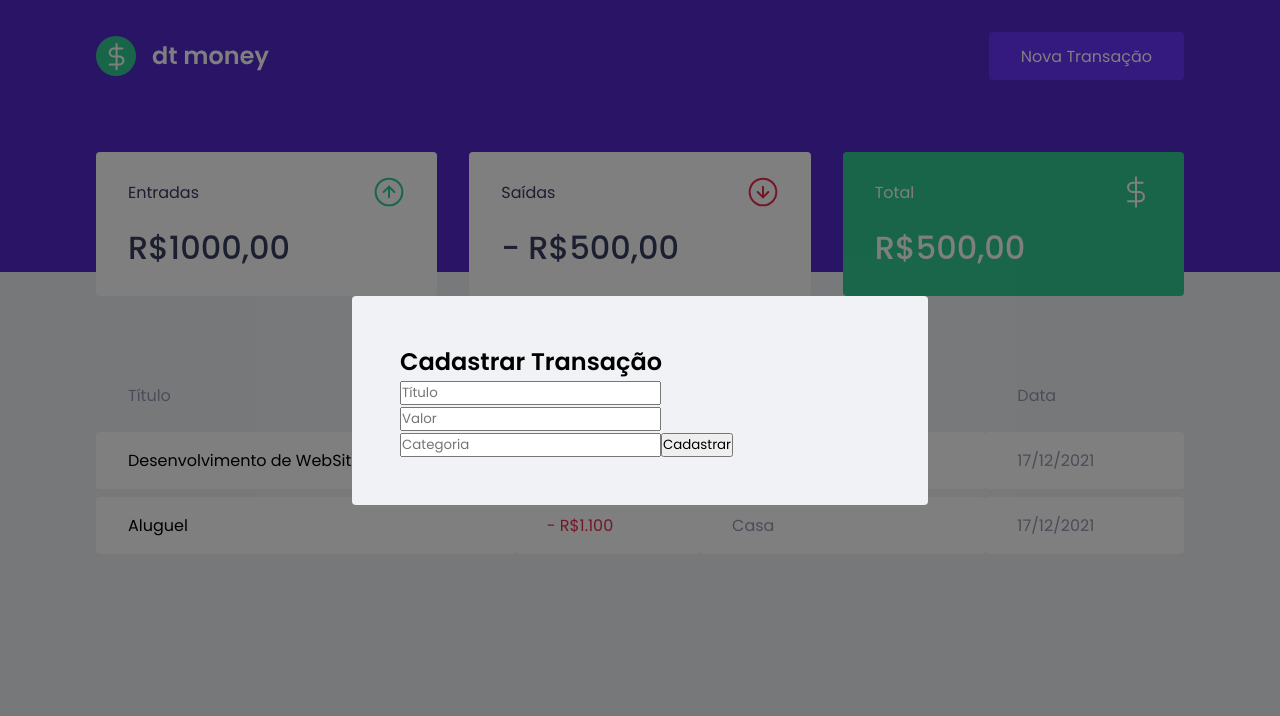
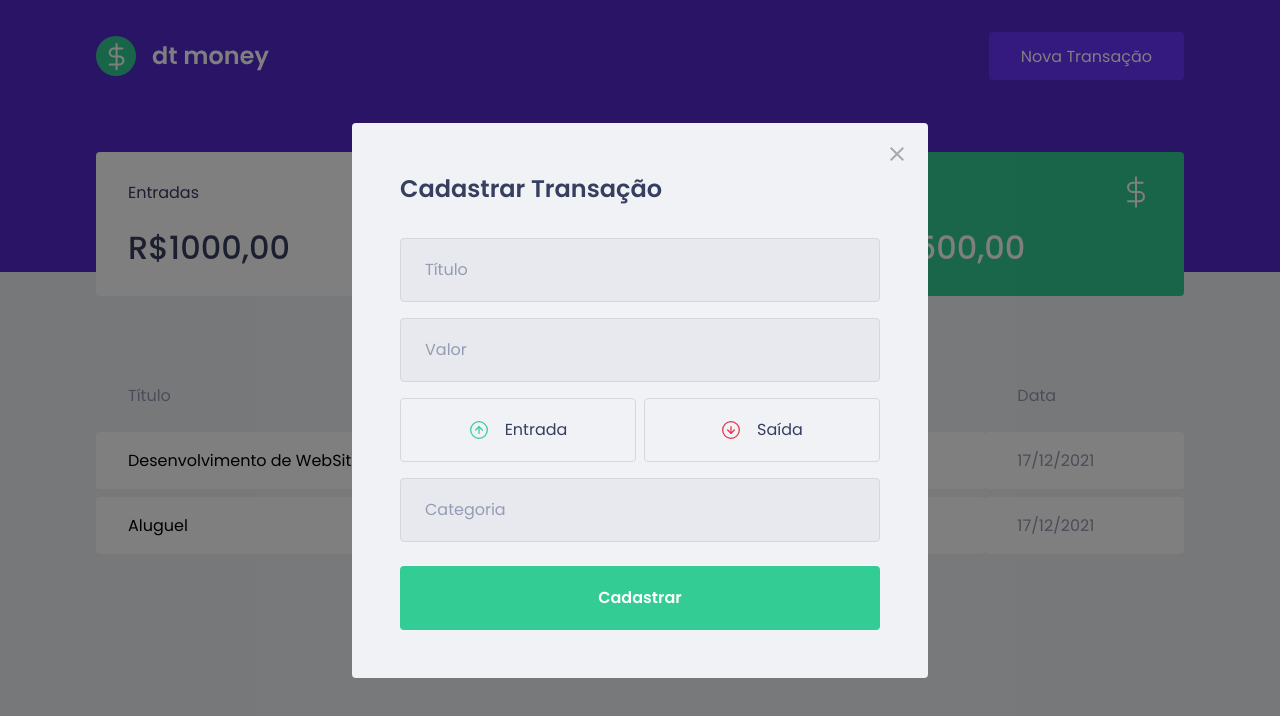
Before and after one commit to MarceloTadini/DtMoney, a React (Create React App) app in the folder dtmoney/: page / in a window 1280 px wide. Both pictures are taken after a click on the button "Nova Transação". Shown: the top 716 px of the page. Built offline with nearby package versions, Linux system fonts and the light colour scheme; no server answers; what miragejs would draw is missing.

Commit message:
Botões de entrada e saída do modal

```diff
--- a/dtmoney/package.json
+++ b/dtmoney/package.json
@@ -5,6 +5,7 @@
   "dependencies": {
     "axios": "^0.24.0",
     "miragejs": "^0.1.42",
+    "polished": "^4.1.3",
     "react": "^17.0.2",
     "react-dom": "^17.0.2",
     "react-modal": "^3.14.4",
--- a/dtmoney/src/components/NewTransactionModal/index.tsx
+++ b/dtmoney/src/components/NewTransactionModal/index.tsx
@@ -1,5 +1,8 @@
 import Modal from 'react-modal';
-import { Container } from './styles';
+import { Container, TransactionTypeContainer } from './styles';
+import closeImg from '../../assets/close.svg';
+import incomeImg from '../../assets/income.svg';
+import outcomeImg from '../../assets/outcome.svg';
 
 interface NewTransactionModalProps{
     isOpen: boolean;
@@ -14,12 +17,32 @@
             overlayClassName="react-modal-overlay" //Para modificar envolta do modal
             className="react-modal-content" //Para modificar o conteúdo do modal em si
         >
+            <button
+                type="button"
+                onClick={onRequestClose}
+                className="react-modal-close"
+            >
+                <img src={closeImg} alt="Fechar Modal" />
+            </button>
+
            <Container>
                 <h2>Cadastrar Transação</h2>
 
                 <input placeholder="Título" />
 
                 <input placeholder="Valor" type="number" />
+
+                <TransactionTypeContainer>
+                    <button type="button">
+                        <img src={incomeImg} alt="Entrada" />
+                        <span>Entrada</span>
+                    </button>
+
+                    <button type="button">
+                        <img src={outcomeImg} alt="Saída" />
+                        <span>Saída</span>
+                    </button>
+                </TransactionTypeContainer>
 
                 <input placeholder="Categoria" />
 
--- a/dtmoney/src/components/NewTransactionModal/styles.ts
+++ b/dtmoney/src/components/NewTransactionModal/styles.ts
@@ -1,5 +1,89 @@
 import styled from "styled-components";
+import { darken } from 'polished';
 
 export const Container = styled.form`
+    h2{
+        color: var(--text-title);
+        font-size: 1.5rem;
+        margin-bottom: 2rem;
 
+    }
+
+    input{
+        width: 100%;
+        padding: 0 1.5rem;
+        height: 4rem;
+        border-radius: 0.25rem;
+
+        border: 1px solid #d7d7d7;
+        background: #e7e9ee;
+
+        font-weight: 400;
+        font-size: 1rem;
+
+        &::placeholder{
+            color: var(--text-body);
+        }
+
+        & + input { //Todo input que tiver um input antes dele
+            margin-top: 1rem;
+        }
+    }
+
+    button[type="submit"]{
+        width: 100%;
+        padding: 0 1.5rem;
+        height: 4rem;
+        background: var(--green);
+        color: #fff;
+        font-weight: 600;
+
+        border-radius: 0.25rem;
+        border: 0;
+        font-size: 1rem;
+        margin-top: 1.5rem;
+
+        transition: filter 0.2s;
+
+        &:hover{
+            filter: brightness(0.9);
+        }
+    }
 `;
+
+export const TransactionTypeContainer = styled.div`
+    margin: 1rem 0;
+    display: grid;
+    grid-template-columns: 1fr 1fr;
+    gap: 0.5rem;
+
+    button{
+        height: 4rem;
+        border: 1px solid #d7d7d7;
+        border-radius: 0.25rem;
+
+        background: transparent;
+
+        display: flex;
+        justify-content: center;
+        align-items: center;
+
+        transition: border-color 0.2s;
+
+        &:hover{
+            border-color: ${darken(0.1, '#d7d7d7')}; //deixa a cor #d7d7d7 mais escura em 0.1
+        }
+
+        img{
+            width: 20px;
+            height: 20px;
+        }
+
+        span{
+            display: inline-block;
+            margin-left: 1rem;
+            font-size: 1rem;
+            color: var(--text-title);
+        }
+    }
+`;
--- a/dtmoney/src/styles/global.ts
+++ b/dtmoney/src/styles/global.ts
@@ -80,4 +80,18 @@
         position: relative;
         border-radius: 0.25rem;
     }
+
+    .react-modal-close{
+        position: absolute;
+        right: 1.5rem;
+        top: 1.5rem;
+        border: 0;
+        background: transparent;
+
+        transition: filter 0.2s;
+
+        &:hover{
+            filter: brightness(0.8);
+        }
+    }
 `
```
Also changed, not shown: 1 other file (tests, documents, lock files or other folders).
